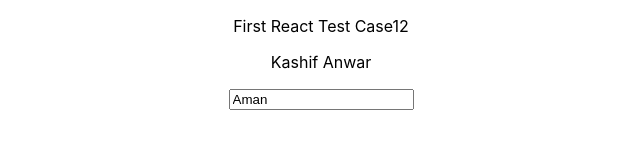
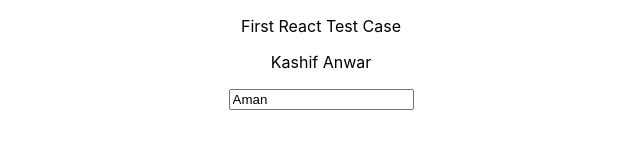
Before and after one commit to kashif2666/Jest-Framework, a React (Create React App) app: page / in a window 1280 px wide. Shown: the top 160 px of the page, without its empty margins (319-959 px from the left). Built offline with nearby package versions, Linux system fonts and the light colour scheme.

Commit message:
Test Case Run Option

```diff
--- a/src/App.js
+++ b/src/App.js
@@ -3,7 +3,7 @@ import "./App.css";
 function App() {
   return (
     <div className="App">
-      <p>First React Test Case12</p>
+      <p>First React Test Case</p>
       <p>Kashif Anwar</p>
       <input
         type="text"
@@ -11,7 +11,6 @@ function App() {
         name="username"
         id="userId"
         value="Aman"
-        readOnly
       />
       <br />
       <br /> <br /> <br />
```
Also changed, not shown: 2 other files (tests, documents, lock files or other folders).
